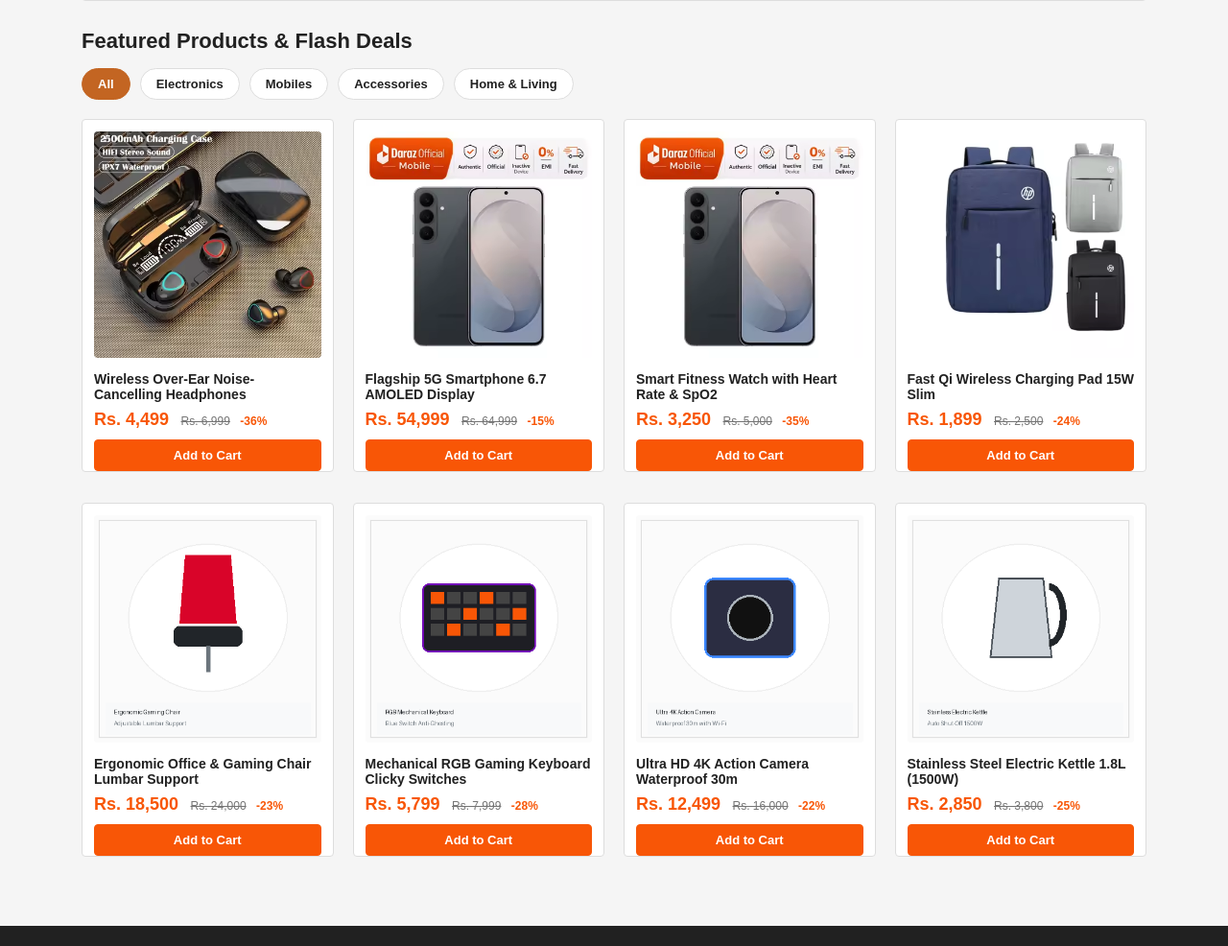
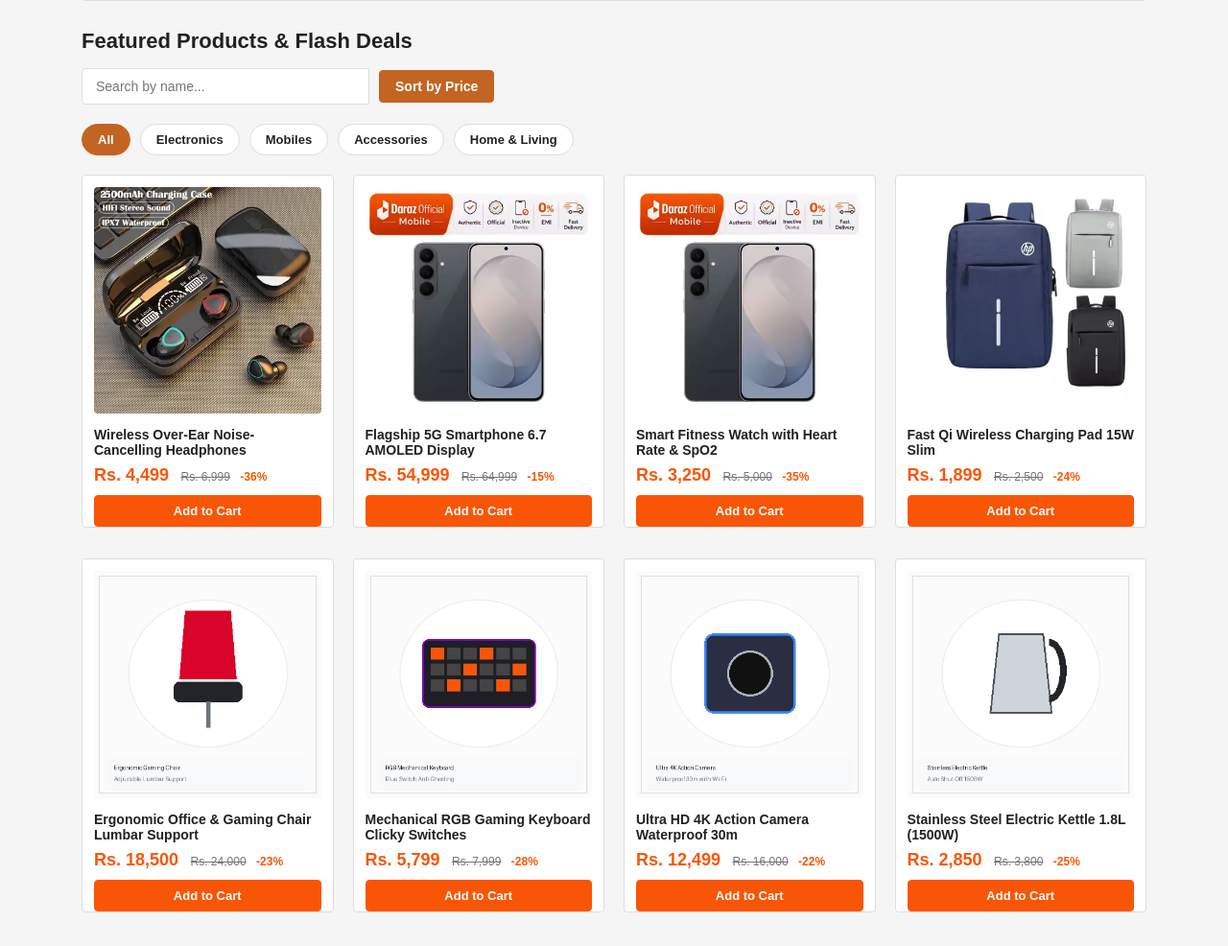
Before and after one commit to MBinMohsin/csc336-webtech-Mohammad-Bin-Mohsin, a plain HTML site: page midterm-lab-exam/index.html in a window 1280 px wide. Shown: the part 514-1500 px from the top of the page at 96% size. Drawn offline with Linux system fonts and the light colour scheme.

Commit message:
Midterm Task 3

```diff
--- a/midterm-lab-exam/index.html
+++ b/midterm-lab-exam/index.html
@@ -5,6 +5,7 @@
   <meta name="viewport" content="width=device-width, initial-scale=1.0">
   <title>Daraz.pk: Online Shopping Pakistan</title>
   <link rel="stylesheet" href="css/style.css">
+  <script src="script.js" defer></script>
 </head>
 <body>
   <header class="site-header">
@@ -42,9 +43,13 @@
       <img src="images/banner.png" alt="Daraz Mega Shopping Festival Deals" class="promo-banner">
     </section>
 
-
     <section>
       <h2 class="section-title">Featured Products & Flash Deals</h2>
+
+      <div class="task3-controls" style="display: flex; gap: 10px; margin-bottom: 20px; align-items: center;">
+        <input type="text" id="live-search" class="search-input" placeholder="Search by name..." style="max-width: 300px;">
+        <button type="button" id="sort-price-btn" class="btn btn-primary" style="background-color: hsl(25, 70%, 45%); border-color: hsl(25, 70%, 45%);">Sort by Price</button>
+      </div>
 
       <input type="radio" id="cat-all" name="category-filter" class="filter-radio" checked>
       <input type="radio" id="cat-electronics" name="category-filter" class="filter-radio">
@@ -60,7 +65,9 @@
         <label for="cat-home" class="cat-btn lbl-home">Home & Living</label>
       </div>
 
-      <div class="row">
+      <div id="no-products-msg" style="display: none; width: 100%; text-align: center; padding: 40px; font-weight: bold; font-size: 18px; color: #d04602;">No products found</div>
+
+      <div class="row" id="productGrid">
 
         <div class="col-12 col-sm-6 col-md-4 col-lg-3" data-category="electronics">
           <article class="product-card">
```
